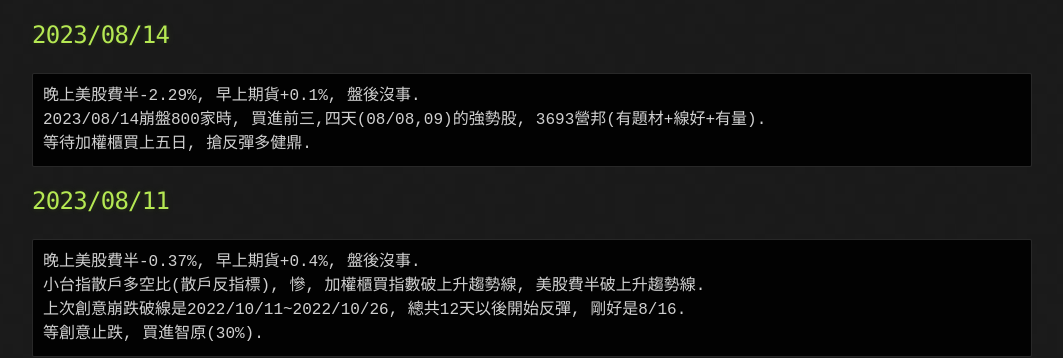
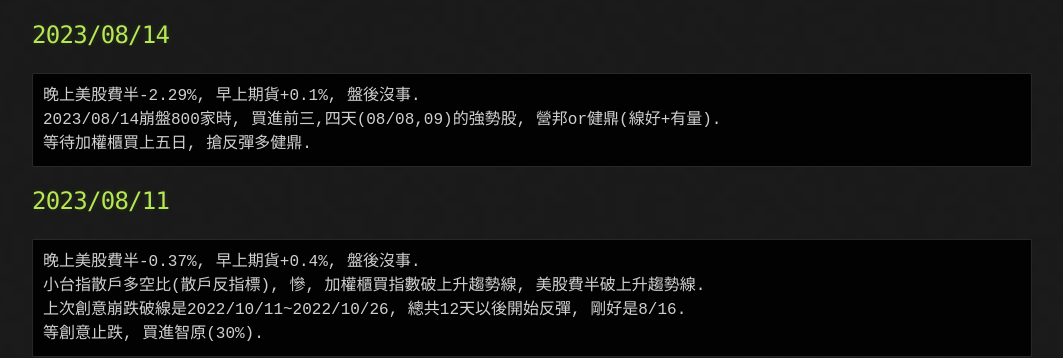
Before and after one commit to lepg5487/Stock_God, a Jekyll site: the page built from index.md, in a window 1280 px wide and 900 px high, scrolled down 436 px. Shown: the part 173-531 px from the top of the window, without its empty margins (108-1171 px from the left). Built offline with Jekyll 4.4.1, drawn with Linux system fonts in a browser that asks for light colours; our own code applies the rules of GitHub Pages for plain Markdown files.

Commit message:
Update index.md

````diff
--- a/index.md
+++ b/index.md
@@ -23,7 +23,7 @@ G20送分題, 8月28日找好買點準備進場, "立積"投信有買的話2425
 ## 2023/08/14
 ```
 晚上美股費半-2.29%, 早上期貨+0.1%, 盤後沒事.
-2023/08/14崩盤800家時, 買進前三,四天(08/08,09)的強勢股, 3693營邦(有題材+線好+有量).
+2023/08/14崩盤800家時, 買進前三,四天(08/08,09)的強勢股, 營邦or健鼎(線好+有量).
 等待加權櫃買上五日, 搶反彈多健鼎.
 ```
 
````
